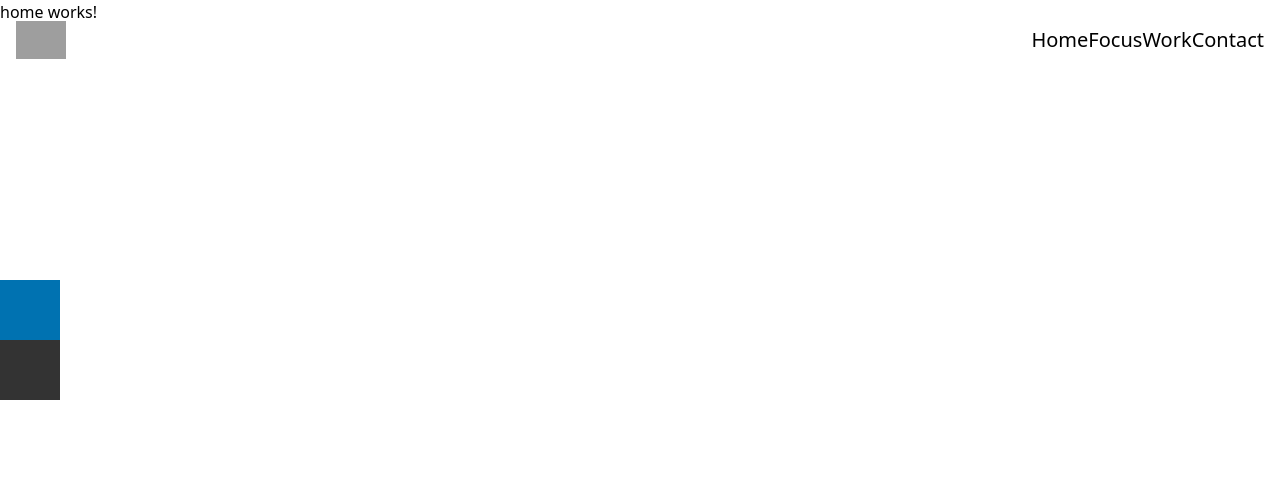
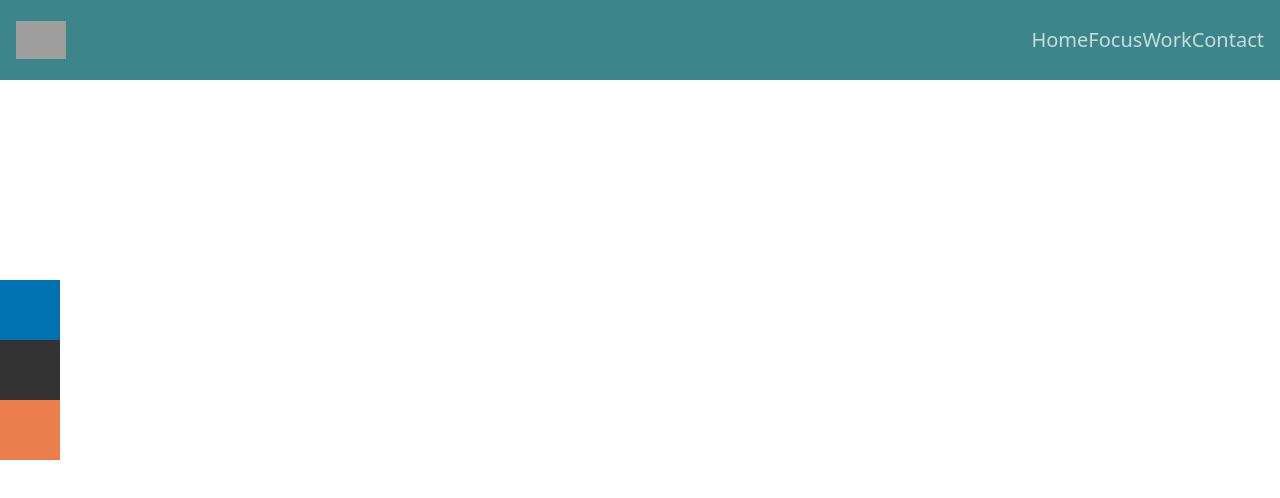
Before and after one commit to Jrhinerson/rhinerson_portfolio, an Angular app: page / in a window 1280 px wide. Shown: the top 498 px of the page. Built offline with nearby package versions, Linux system fonts and the light colour scheme; grey boxes are pictures that could not be loaded.

Commit message:
Fix Logo and Migrate Tailwind Theme

```diff
--- a/src/app/app.html
+++ b/src/app/app.html
@@ -4,7 +4,7 @@
         <!-- Logo -->
         <div>
             <a href="#hero" class="cursor-pointer">
-                <img src="../../public/Logo.png" alt="Jordan Rhinerson Logo" style="width: 50px;" />
+                <img ngSrc="Logo.png" alt="Jordan Rhinerson Logo" width="50" height="50" />
             </a>
         </div>
 
--- a/src/app/app.ts
+++ b/src/app/app.ts
@@ -1,9 +1,10 @@
 import { Component } from '@angular/core';
 import { RouterOutlet } from '@angular/router';
+import { NgOptimizedImage } from '@angular/common';
 
 @Component({
   selector: 'app-root',
-  imports: [RouterOutlet],
+  imports: [RouterOutlet, NgOptimizedImage],
   templateUrl: './app.html',
   styleUrl: './app.css'
 })
--- a/src/styles.css
+++ b/src/styles.css
@@ -1 +1,11 @@
-@import "tailwindcss"
+@import "tailwindcss";
+
+@theme {
+  --color-peach: #F4A28C;
+  --color-lightgray: #C8DDDA;
+  --color-darkteal: #3C858B;
+  --color-medteal: #00858B;
+  --color-lightteal: #6FD1C9;
+  --color-yellow: #F0CC50;
+  --color-darkorange: #EB7E4D;
+}
```
